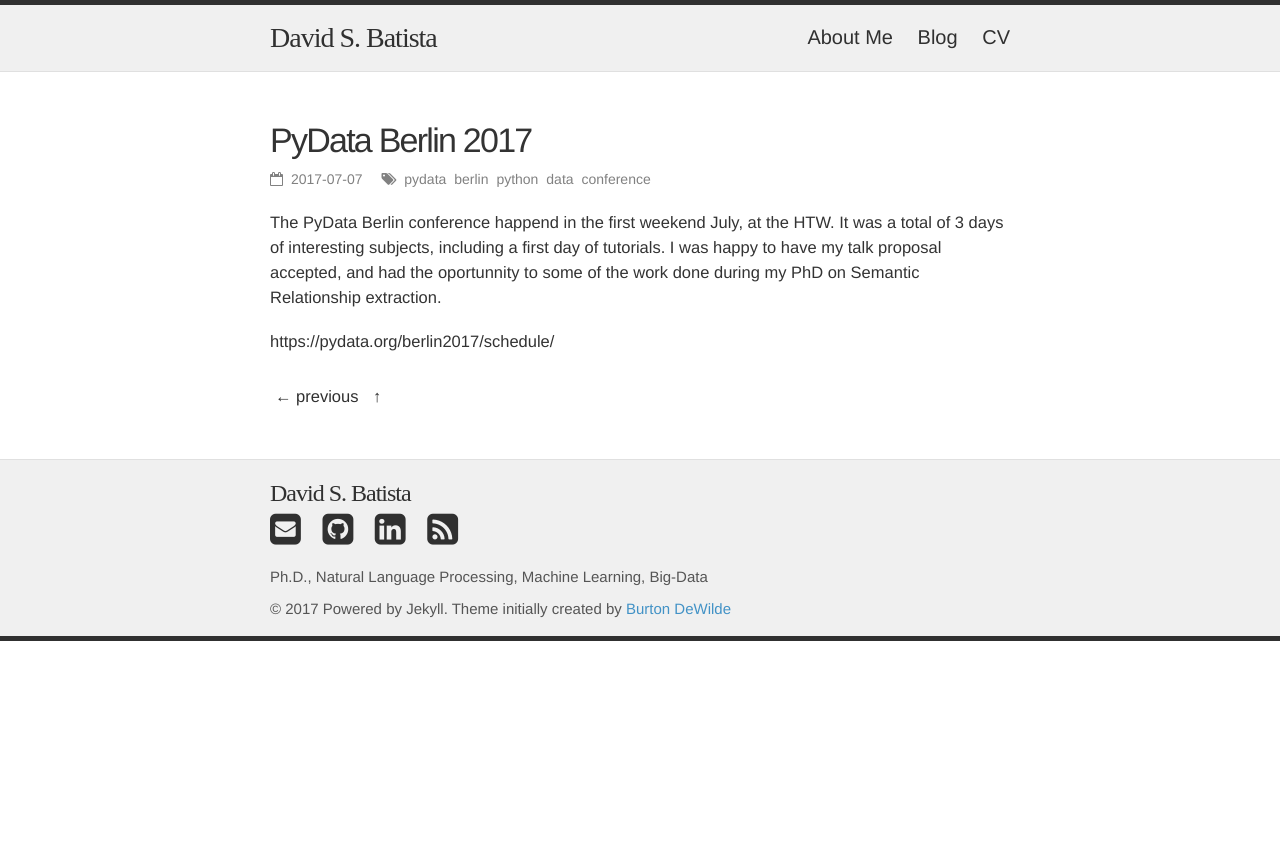
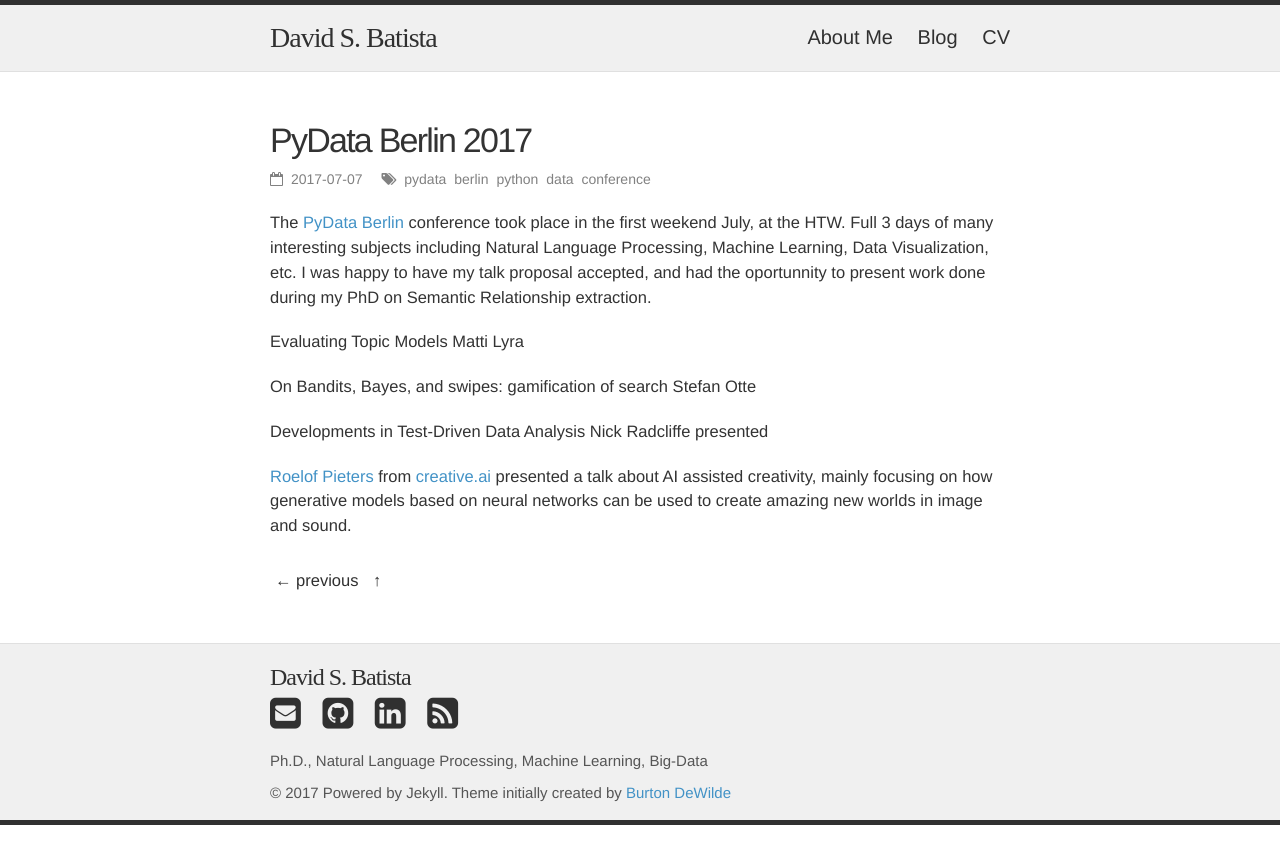
Before and after one commit to davidsbatista/davidsbatista.net, a Jekyll site: the page built from _posts/2017-07-07-PyData_Berlin.md, in a window 1280 px wide. Shown: the top 864 px of the page. Built offline with Jekyll 4.4.1, drawn with Linux system fonts in a browser that asks for light colours; nearby versions of some CDN libraries; some web fonts are replaced; comment, search, counter and statistics services are not loaded.

Commit message:
updated PyData post

```diff
--- a/_posts/2017-07-07-PyData_Berlin.md
+++ b/_posts/2017-07-07-PyData_Berlin.md
@@ -9,6 +9,19 @@ disqus_identifier: 20170707
 preview_pic: /assets/images/2017-07-07-PyData_Berlin.png
 ---
 
-The PyData Berlin conference happend in the first weekend July, at the HTW. It was a total of 3 days of interesting subjects, including a first day of tutorials. I was happy to have my talk proposal accepted, and had the oportunnity to some of the work done during my PhD on Semantic Relationship extraction.
+The [PyData Berlin](https://pydata.org/berlin2017/) conference took place in the first weekend July, at the HTW. Full 3 days of many interesting subjects including Natural Language Processing, Machine Learning, Data Visualization, etc. I was happy to have my talk proposal accepted, and had the oportunnity to present work done during my PhD on Semantic Relationship extraction.
 
-https://pydata.org/berlin2017/schedule/
+<!--
+assets/documents/talks/PyData2017-Berlin-presentation.pdf
+-->
+
+Evaluating Topic Models
+Matti Lyra
+
+On Bandits, Bayes, and swipes: gamification of search
+Stefan Otte
+
+Developments in Test-Driven Data Analysis
+Nick Radcliffe presented
+
+[Roelof Pieters](https://twitter.com/graphific) from [creative.ai](creative.ai) presented a talk about AI assisted creativity, mainly focusing on how generative models based on neural networks can be used to create amazing new worlds in image and sound.
```
Also changed, not shown: 1 other file.
